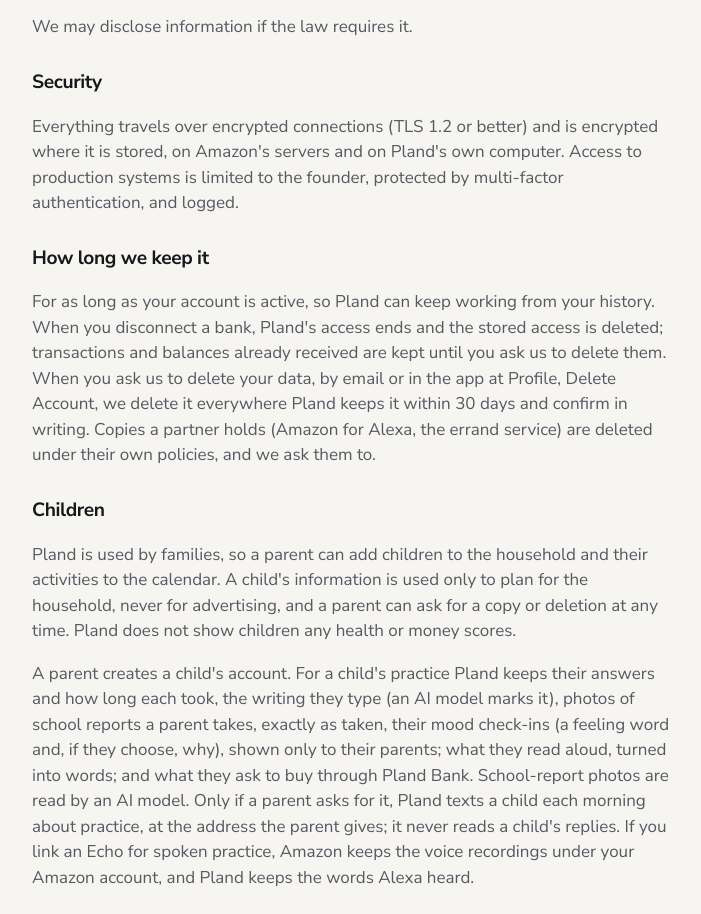
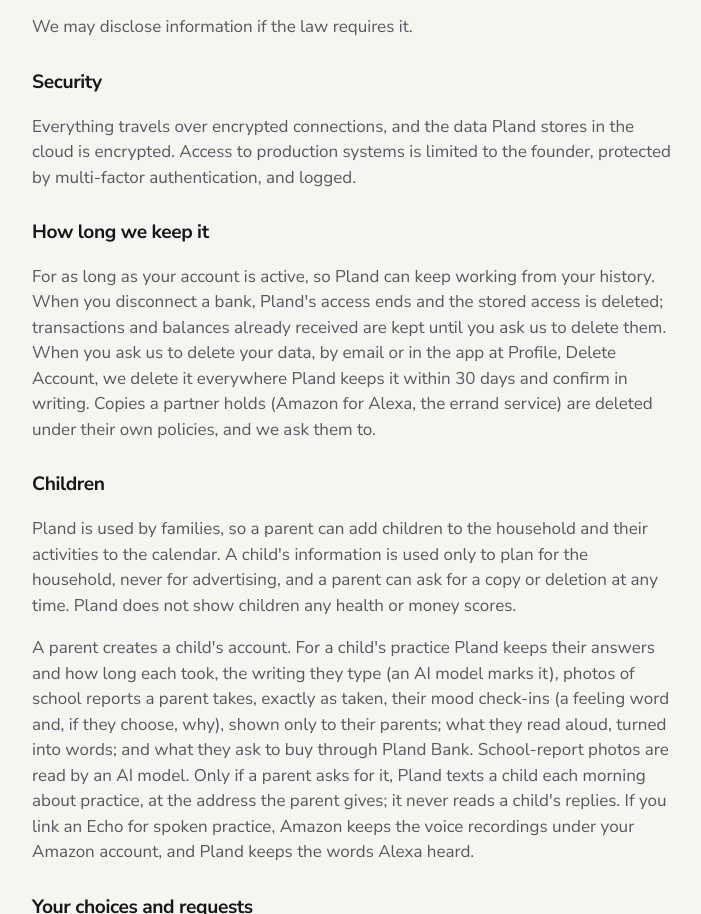
Before and after one commit to WillPeak/pland-site, a plain HTML site: page privacy/index.html in a window 1280 px wide. Shown: the part 3142-4056 px from the top of the page, without its empty margins (148-849 px from the left). Drawn offline with Linux system fonts and the light colour scheme.

Commit message:
Privacy: encryption stated simply and truly (Will: the earlier wording was too specific).
Co-Authored-By: Claude Opus 5.5 <noreply@anthropic.com>
Claude-Session: https://claude.ai/code/session_01MYq6gFT1vKbrEMVEhcArjc

```diff
--- a/privacy/index.html
+++ b/privacy/index.html
@@ -86,7 +86,7 @@
     <p>We may disclose information if the law requires it.</p>
 
     <h2>Security</h2>
-    <p>Everything travels over encrypted connections (TLS 1.2 or better) and is encrypted where it is stored, on Amazon's servers and on Pland's own computer. Access to production systems is limited to the founder, protected by multi-factor authentication, and logged.</p>
+    <p>Everything travels over encrypted connections, and the data Pland stores in the cloud is encrypted. Access to production systems is limited to the founder, protected by multi-factor authentication, and logged.</p>
 
     <h2>How long we keep it</h2>
     <p>For as long as your account is active, so Pland can keep working from your history. When you disconnect a bank, Pland's access ends and the stored access is deleted; transactions and balances already received are kept until you ask us to delete them. When you ask us to delete your data, by email or in the app at Profile, Delete Account, we delete it everywhere Pland keeps it within 30 days and confirm in writing. Copies a partner holds (Amazon for Alexa, the errand service) are deleted under their own policies, and we ask them to.</p>
```
Also changed, not shown: artifacts/privacy-1440.png, artifacts/privacy-390.png, artifacts/waitlist-error-1440.png.
